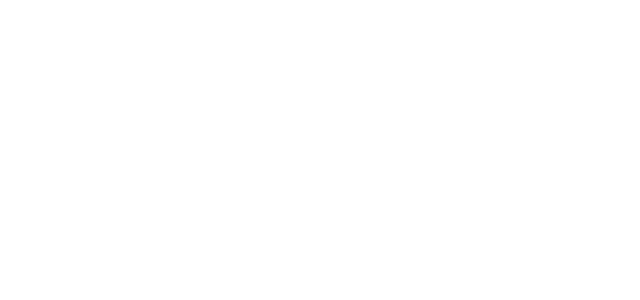
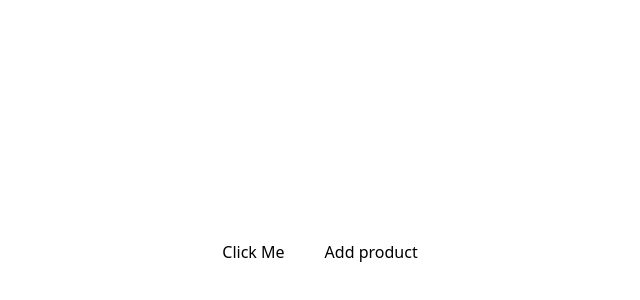
Before and after one commit to Om101101/react_js_learn, a React (Vite) app: page / in a window 1280 px wide. Shown: the part 148-448 px from the top of the page, without its empty margins (320-960 px from the left). Built offline with nearby package versions, Linux system fonts and the light colour scheme.

Commit message:
under stand get and post api working

```diff
--- a/App7.jsx
+++ b/App7.jsx
@@ -1,10 +1,51 @@
+import axios from "axios";
 import React from "react";
 
 function App7() {
+  const getproduct = () => {
+    const api = "https://fakestoreapi.com/products";
+
+    axios
+      .get(api)
+      .then((res) => {
+        console.log(res.data);
+      })
+      .catch((err) => console.log(err));
+  };
+
+  const addproduct = () => {
+    const api = "https://fakestoreapi.com/products";
+
+    axios
+      .post(api, {
+        id: 0,
+        title: "string",
+        price: 0.1,
+        description: "string",
+        category: "string",
+        image: "http://example.com",
+      })
+      .then((resp) => {
+        console.log(resp.data);
+      })
+      .catch((err) => console.log(err));
+  };
+
   return (
-    <>
-
-    </>
+    <div className="min-h-screen flex items-center justify-center bg-gray-100">
+      <button
+        onClick={getproduct}
+        className="px-5 py-2 bg-red-500 text-black rounded-md hover:bg-red-600 transition duration-300"
+      >
+        Click Me
+      </button>
+       <button
+        onClick={addproduct}
+        className="px-5 py-2 bg-red-500 text-black rounded-md hover:bg-red-600 transition duration-300"
+      >
+        Add product
+      </button>
+    </div>
   );
 }
 
```
